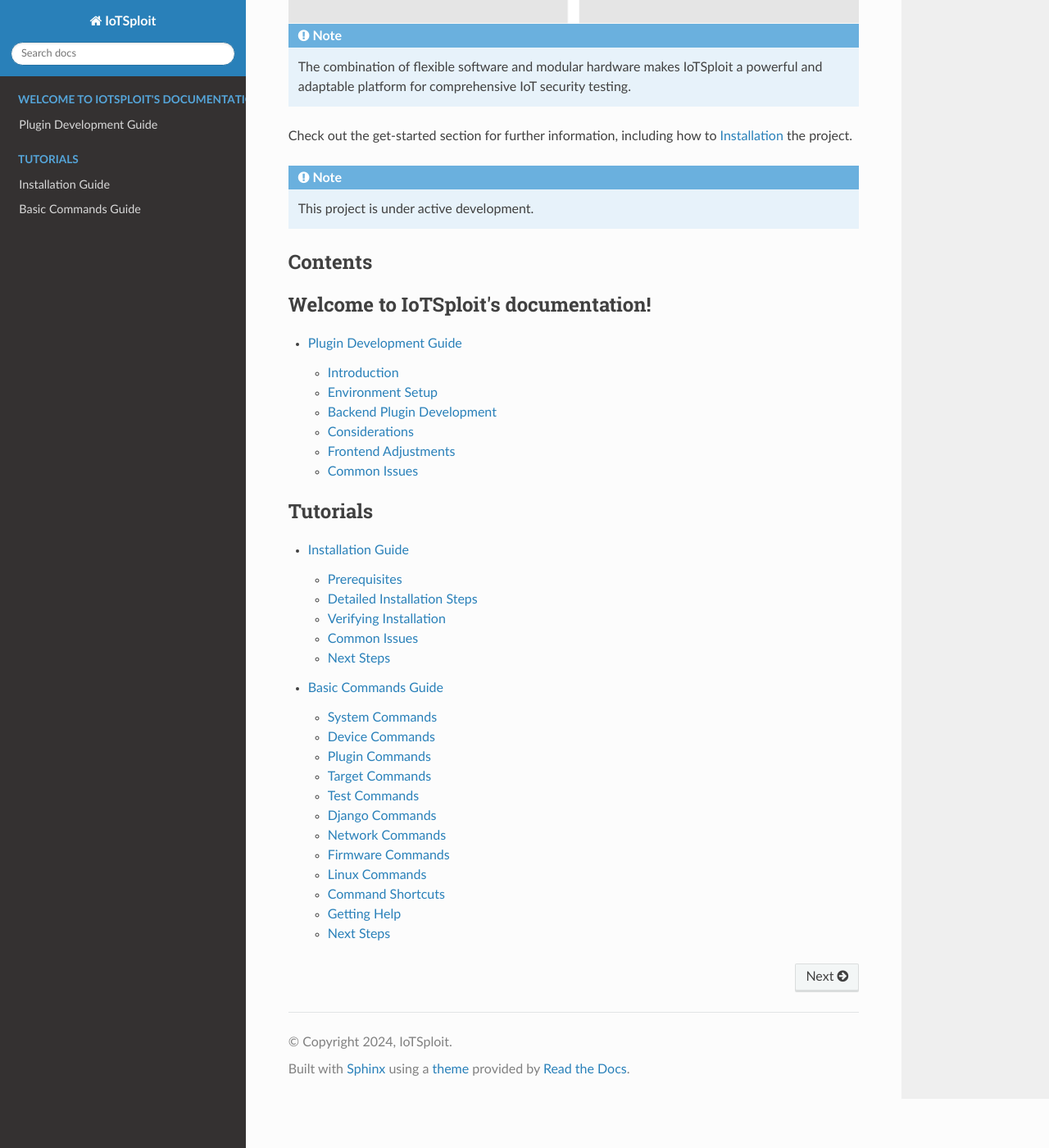
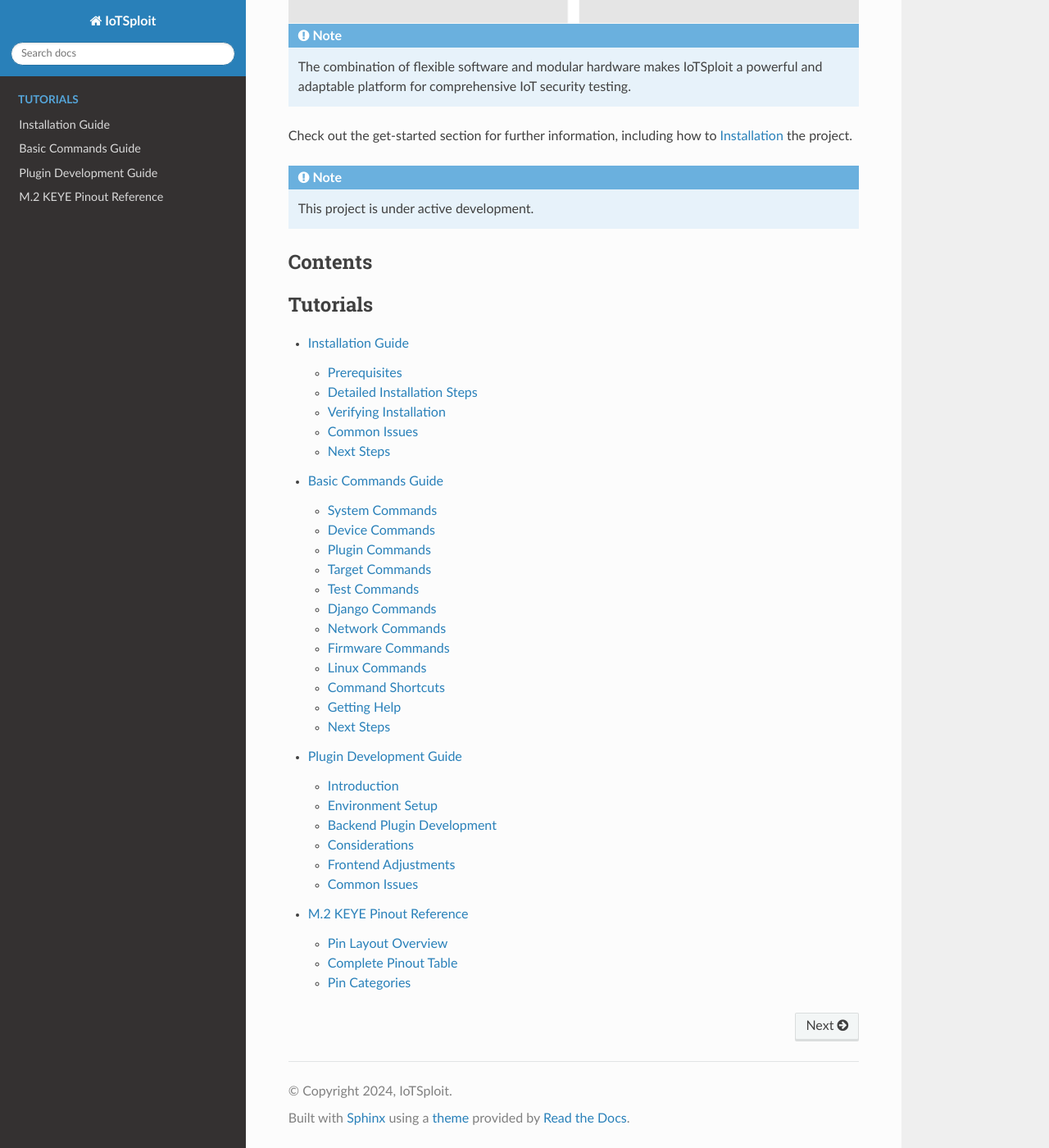
Before and after one commit to TKXB/iotsploit-tutorial, a Sphinx documentation site: the page built from docs/source/index.rst, in a window 1280 px wide and 1400 px high, scrolled down 1975 px. Shown: the whole window at 82% size. Built offline with Sphinx 7.4.7 and the Read the Docs theme 3.1.0, drawn with Linux system fonts in a browser that asks for light colours; pages that are not in the unit, such as notebooks, are missing from menus; part of the change alters nothing that is shown.

Commit message:
docs: Add M.2 KEYE hardware pinout reference tutorial

```diff
--- a/docs/source/index.rst
+++ b/docs/source/index.rst
@@ -70,7 +70,6 @@ Contents
    get-started
    features
    community
-   plugin
 
 .. toctree::
    :maxdepth: 2
@@ -78,3 +77,5 @@ Contents
 
    tutorials/installation
    tutorials/basic-commands
+   tutorials/plugin
+   tutorials/hardware-pinout
--- /dev/null
+++ b/docs/source/tutorials/hardware-pinout.rst
@@ -0,0 +1,259 @@
+M.2 KEYE Pinout Reference
+========================
+
+The IoTSploit hardware_main board uses an M.2 KEYE connector for modular expansion. This guide explains the pinout configuration to help you understand the hardware interface.
+
+Pin Layout Overview
+------------------
+
+The M.2 KEYE connector features 75 pins arranged in two rows:
+
+* Left side: Odd-numbered pins (1-75)
+* Right side: Even-numbered pins (2-74)
+
+Complete Pinout Table
+-------------------
+
+.. list-table:: M.2 KEYE Connector Pinout
+   :header-rows: 1
+   :widths: 10 15 20 20 15 10
+
+   * - Pin
+     - Connection
+     - Function 1
+     - Function 2
+     - Connection
+     - Pin
+   * - 1
+     -
+     - GND
+     - 3.3V
+     -
+     - 2
+   * - 3
+     -
+     - USB_D+
+     - 3.3V_EN
+     -
+     - 4
+   * - 5
+     -
+     - USB_D-
+     - RESET
+     -
+     - 6
+   * - 7
+     -
+     - GND
+     - G11
+     - O
+     - 8
+   * - 9
+     -
+     - USB_VIN
+     - D0
+     -
+     - 10
+   * - 11
+     -
+     - ~{BOOT}
+     - I2C_SDA
+     -
+     - 12
+   * - 13
+     -
+     - RTS1
+     - I2C_SCL
+     -
+     - 14
+   * - 15
+     -
+     - CTS1
+     - I2C_~{INT}
+     -
+     - 16
+   * - 17
+     -
+     - TDI
+     - D1/CAM_TRIG
+     -
+     - 18
+   * - 19
+     -
+     - TDO
+     - RX2
+     -
+     - 20
+   * - 21
+     -
+     - TCK/SWDCK
+     - TX2
+     -
+     - 22
+   * - 23
+     -
+     - TMS/SWDIO
+     - /
+     -
+     - 24
+   * - 25
+     -
+     - /
+     - /
+     -
+     - 26
+   * - 27
+     -
+     - /
+     - /
+     -
+     - 28
+   * - 29
+     -
+     - /
+     - /
+     -
+     - 30
+   * - 31
+     -
+     - /
+     - TRST
+     -
+     - 32
+   * - 33
+     -
+     - GND
+     - A0
+     -
+     - 34
+   * - 35
+     -
+     - USBHOST_D+
+     - GND
+     -
+     - 36
+   * - 37
+     -
+     - USBHOST_D-
+     - A1
+     -
+     - 38
+   * - 39
+     -
+     - GND
+     - G0/BUS0
+     - F1_53
+     - 40
+   * - 41
+     - O
+     - CAN-RX(CANL)
+     - G1/BUS1
+     - F1_55
+     - 42
+   * - 43
+     - O
+     - CAN-TX(CANH)
+     - G2/BUS2
+     - F1_57
+     - 44
+   * - 45
+     -
+     - GND
+     - G3/BUS3
+     - F1_59
+     - 46
+   * - 47
+     - O
+     - RX3
+     - G4/BUS4
+     - F1_61
+     - 48
+   * - 49
+     -
+     - BATT_VIN/3
+     - TX3
+     - O
+     - 50
+   * - 51
+     -
+     - TX1
+     - ETH_TX+
+     -
+     - 52
+   * - 53
+     -
+     - RX1
+     - ETH_TX-
+     -
+     - 54
+   * - 55
+     -
+     - SPI_~{CS}
+     - ETH_RX+
+     -
+     - 56
+   * - 57
+     -
+     - SPI_SCK
+     - ETH_RX-
+     -
+     - 58
+   * - 59
+     -
+     - SPI_SDO
+     - SPI_SCK1/SDIO_CLK
+     -
+     - 60
+   * - 61
+     -
+     - SPI_SDI
+     - SPI_SDO1/SDIO_CMD
+     -
+     - 62
+   * - 63
+     - O
+     - G10/ADC_D+/CAM_VSYNC
+     - SPI_SDI1/SDIO_DATA0
+     -
+     - 64
+   * - 65
+     - O
+     - G9/ADC_D-/CAM_HSYNC
+     - SDIO_DATA1
+     -
+     - 66
+   * - 67
+     - O
+     - G8
+     - SDIO_DATA2
+     -
+     - 68
+   * - 69
+     - F2_57
+     - G7/BUS7
+     - SPI_~{CS1}/SDIO_DATA3
+     -
+     - 70
+   * - 71
+     - F2_55
+     - G6/BUS6
+     - RTC_3V
+     -
+     - 72
+   * - 73
+     - F2_53
+     - G5/BUS5
+     - 3.3V
+     -
+     - 74
+   * - 75
+     -
+     - GND
+     -
+     -
+     - -
+
+Pin Categories
+-------------
+
+[Rest of the tutorial remains the same...]
```
Also changed, not shown: docs/source/tutorials/plugin.rst (renamed from docs/source/plugin.rst).
